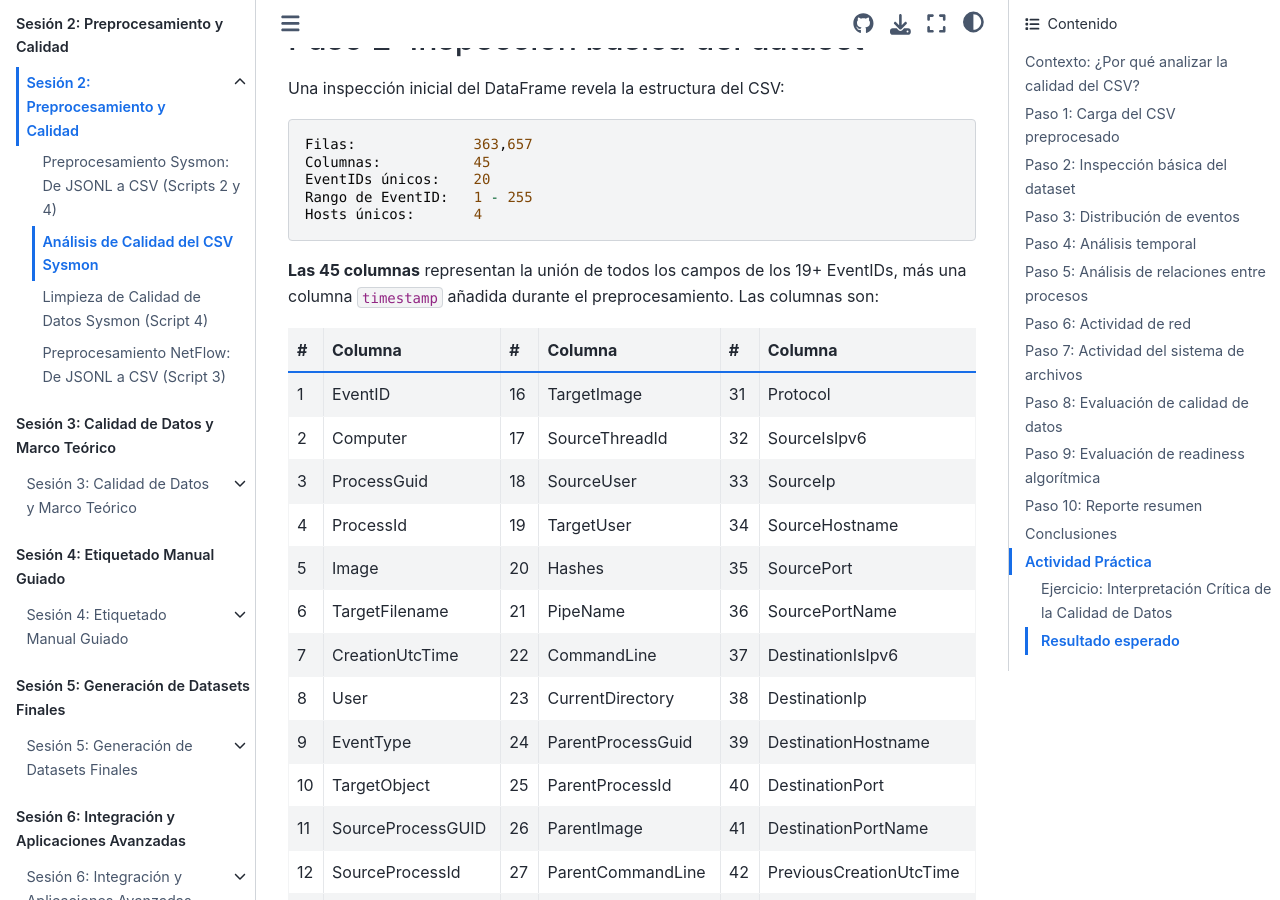
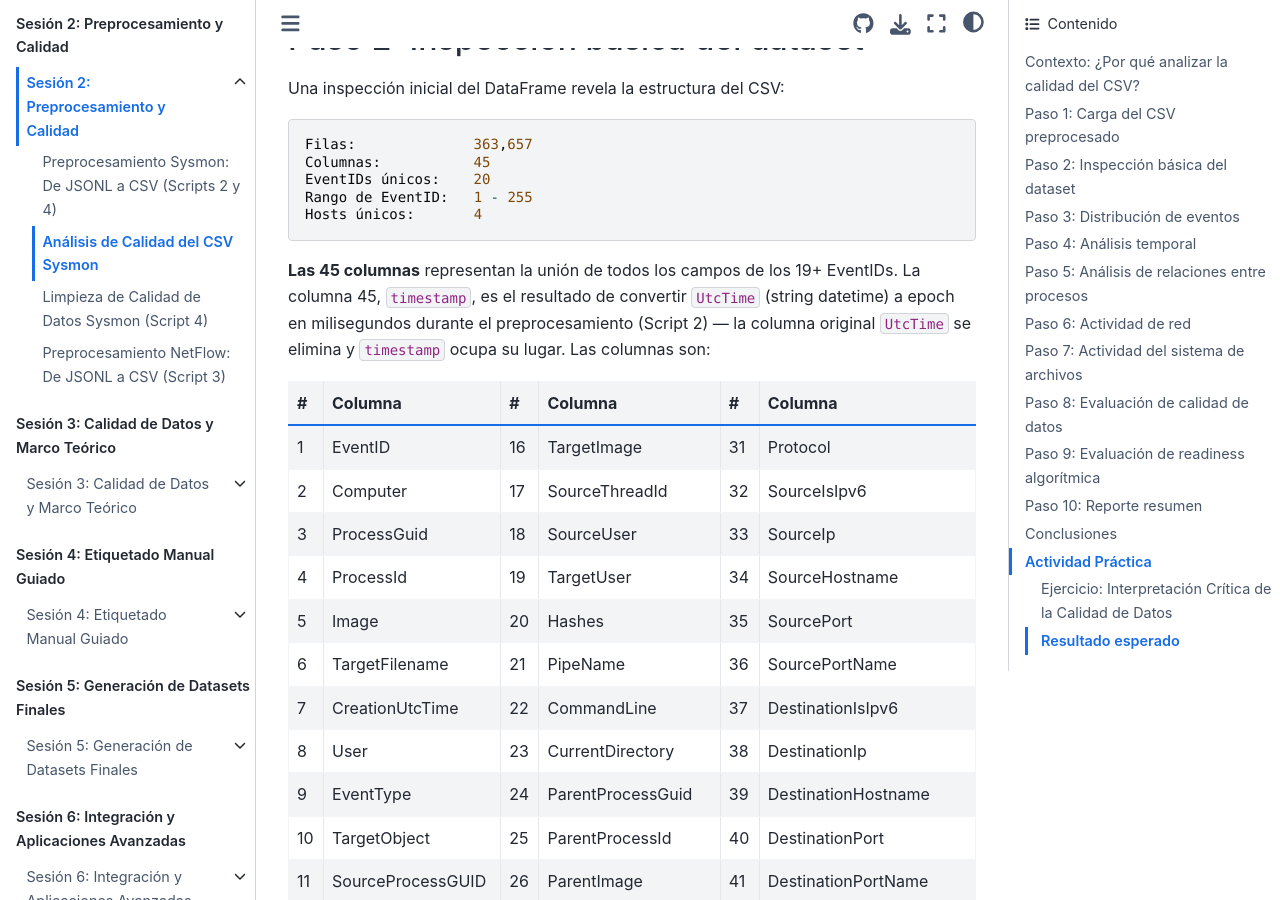
Before and after one commit to ollerenac/curso2026, a Jupyter Book: the page built from sesion-2/2-analisis-calidad-csv.md, in a window 1280 px wide and 900 px high, scrolled down 3078 px. Built offline with Jupyter Book 1.0.4 settings and Sphinx 7.4.7 and the Sphinx Book theme 1.1.4, drawn with Linux system fonts in a browser that asks for light colours.

Commit message:
Clarify UtcTime → timestamp conversion across preprocessing and quality analysis
Co-Authored-By: Claude Opus 4.6 <noreply@anthropic.com>

````diff
--- a/sesion-2/2-analisis-calidad-csv.md
+++ b/sesion-2/2-analisis-calidad-csv.md
@@ -104,7 +104,7 @@ Rango de EventID:   1 - 255
 Hosts únicos:       4
 ```
 
-**Las 45 columnas** representan la unión de todos los campos de los 19+ EventIDs, más una columna `timestamp` añadida durante el preprocesamiento. Las columnas son:
+**Las 45 columnas** representan la unión de todos los campos de los 19+ EventIDs. La columna 45, `timestamp`, es el resultado de convertir `UtcTime` (string datetime) a epoch en milisegundos durante el preprocesamiento (Script 2) — la columna original `UtcTime` se elimina y `timestamp` ocupa su lugar. Las columnas son:
 
 | # | Columna | # | Columna | # | Columna |
 |---|---------|---|---------|---|---------|
````
Also changed, not shown: sesion-2/1-preprocesamiento-sysmon.md (+1 -1 lines).
